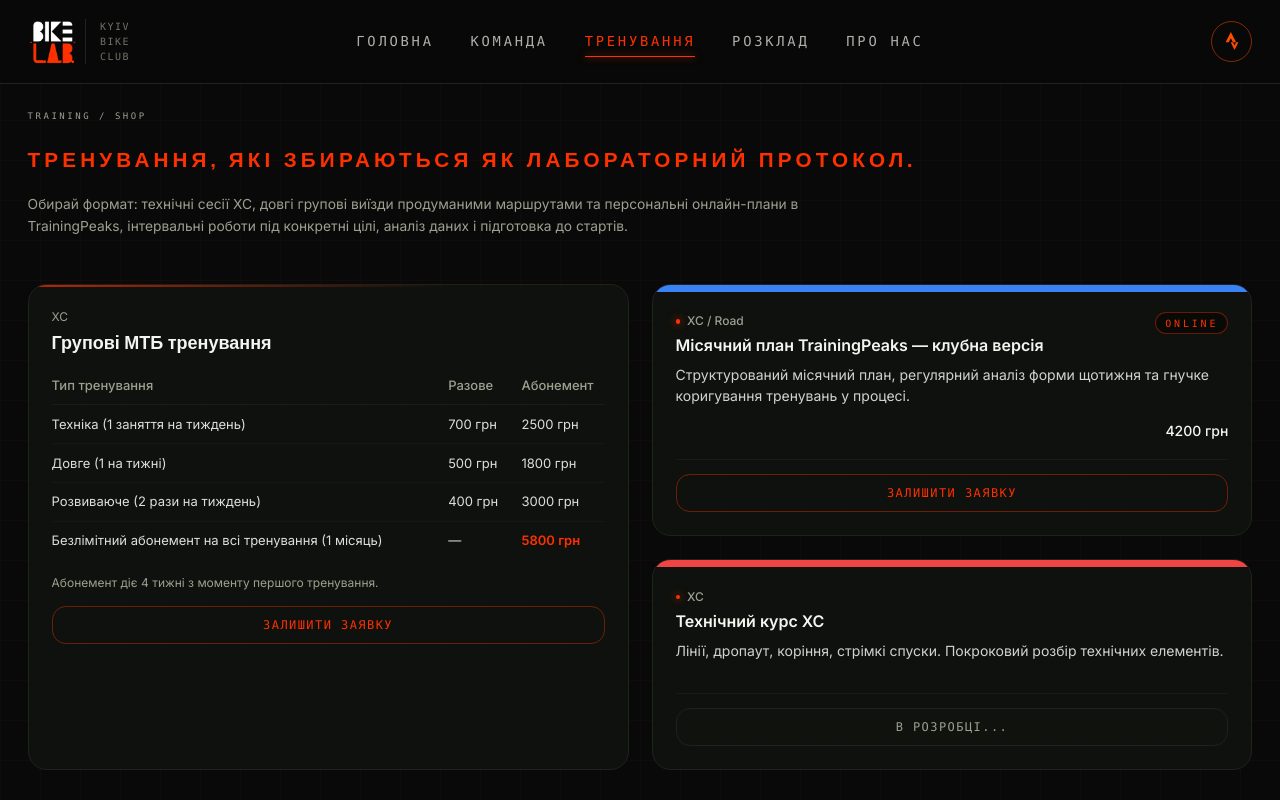
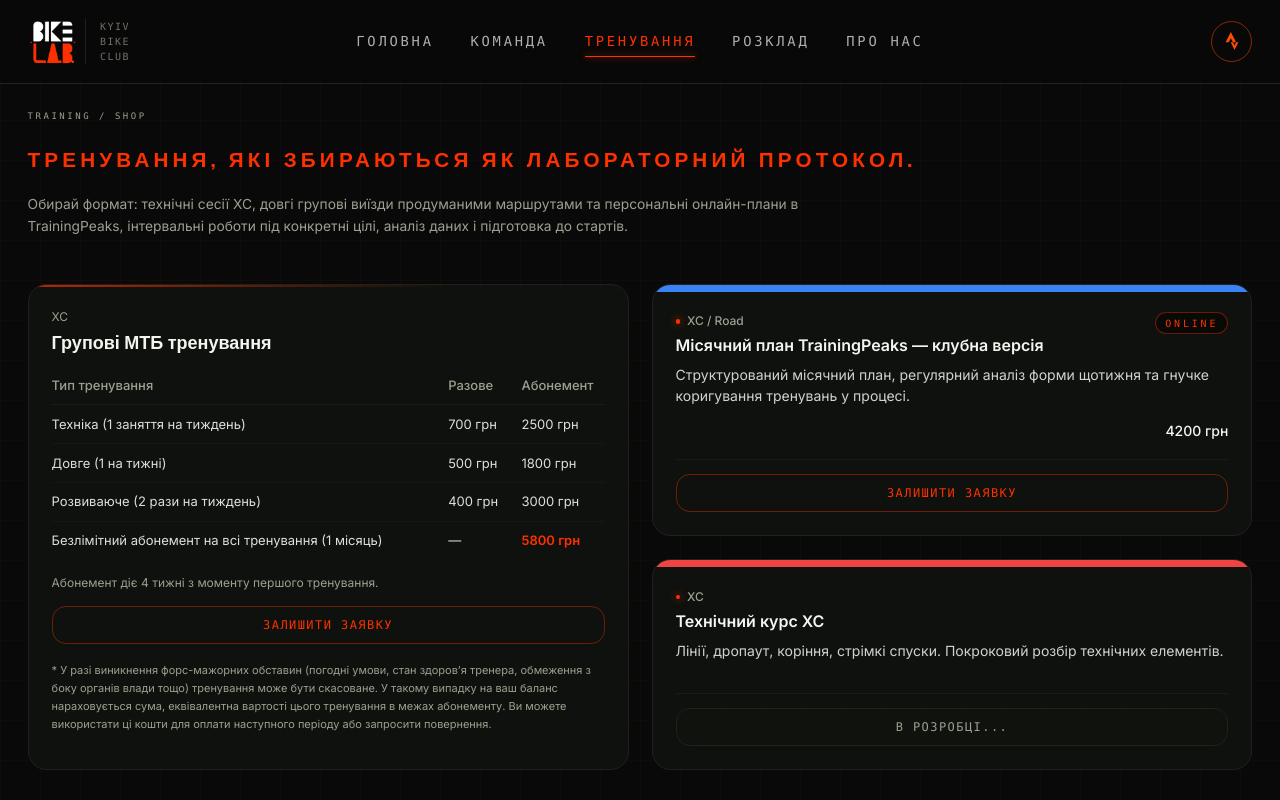
Before and after one commit to VasileAdicto/bikelab-site, a Next.js app: page /training in a window 1280 px wide. Shown: the top 800 px of the page. Built offline with nearby package versions, Linux system fonts and the light colour scheme.

Commit message:
Add cancellation policy notice to TrainingPage to inform users about potential training cancellations due to unforeseen circumstances.

```diff
--- a/src/app/training/page.tsx
+++ b/src/app/training/page.tsx
@@ -214,6 +214,12 @@ export default function TrainingPage() {
               </div>
             )}
             {groupStatus && <p className="text-[11px] text-foreground/80">{groupStatus}</p>}
+            <p className="pt-1 text-[11px] leading-relaxed text-muted">
+              * У разі виникнення форс-мажорних обставин (погодні умови, стан здоров’я тренера, обмеження
+              з боку органів влади тощо) тренування може бути скасоване. У такому випадку на ваш баланс
+              нараховується сума, еквівалентна вартості цього тренування в межах абонементу. Ви можете
+              використати ці кошти для оплати наступного періоду або запросити повернення.
+            </p>
           </div>
         </article>
 
```
